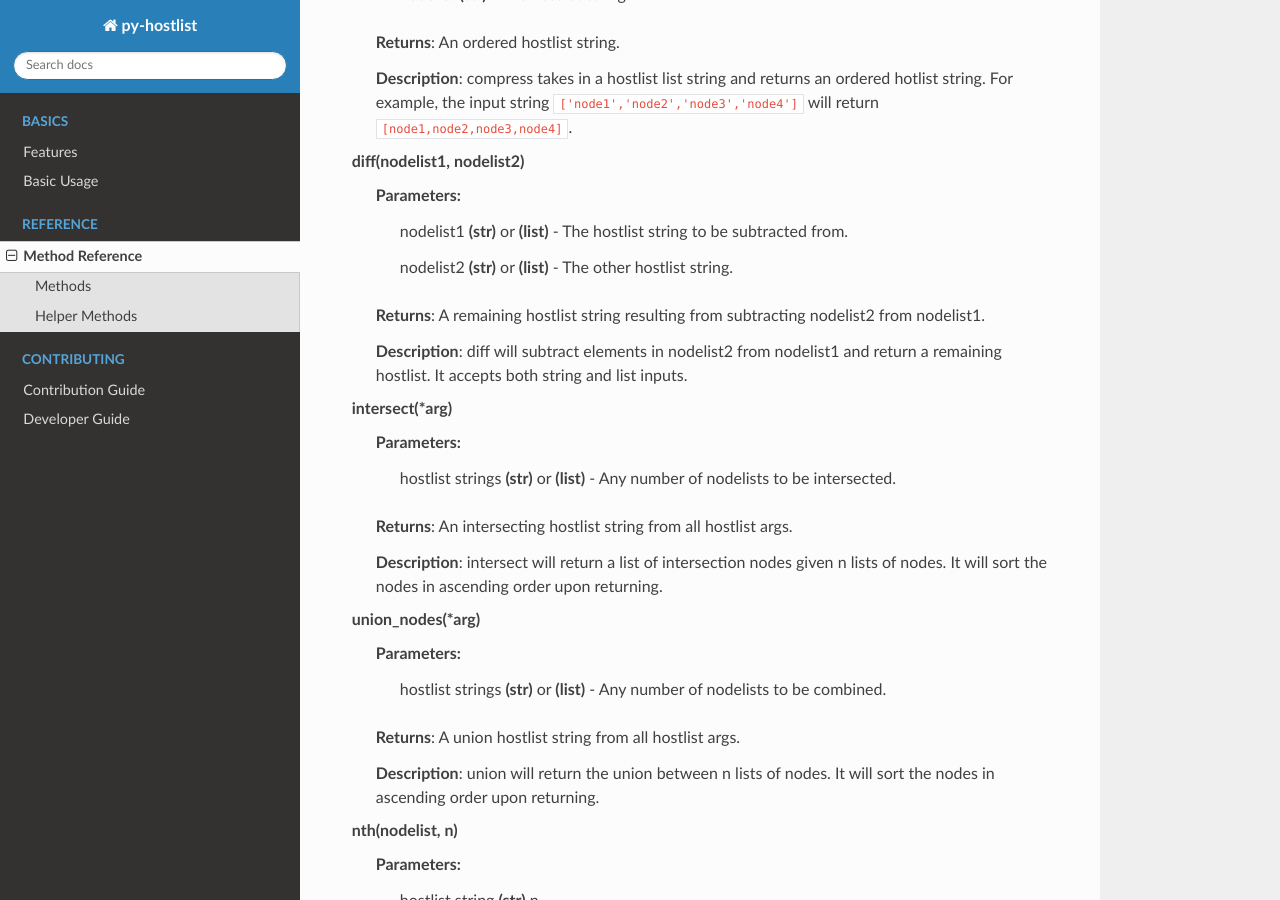
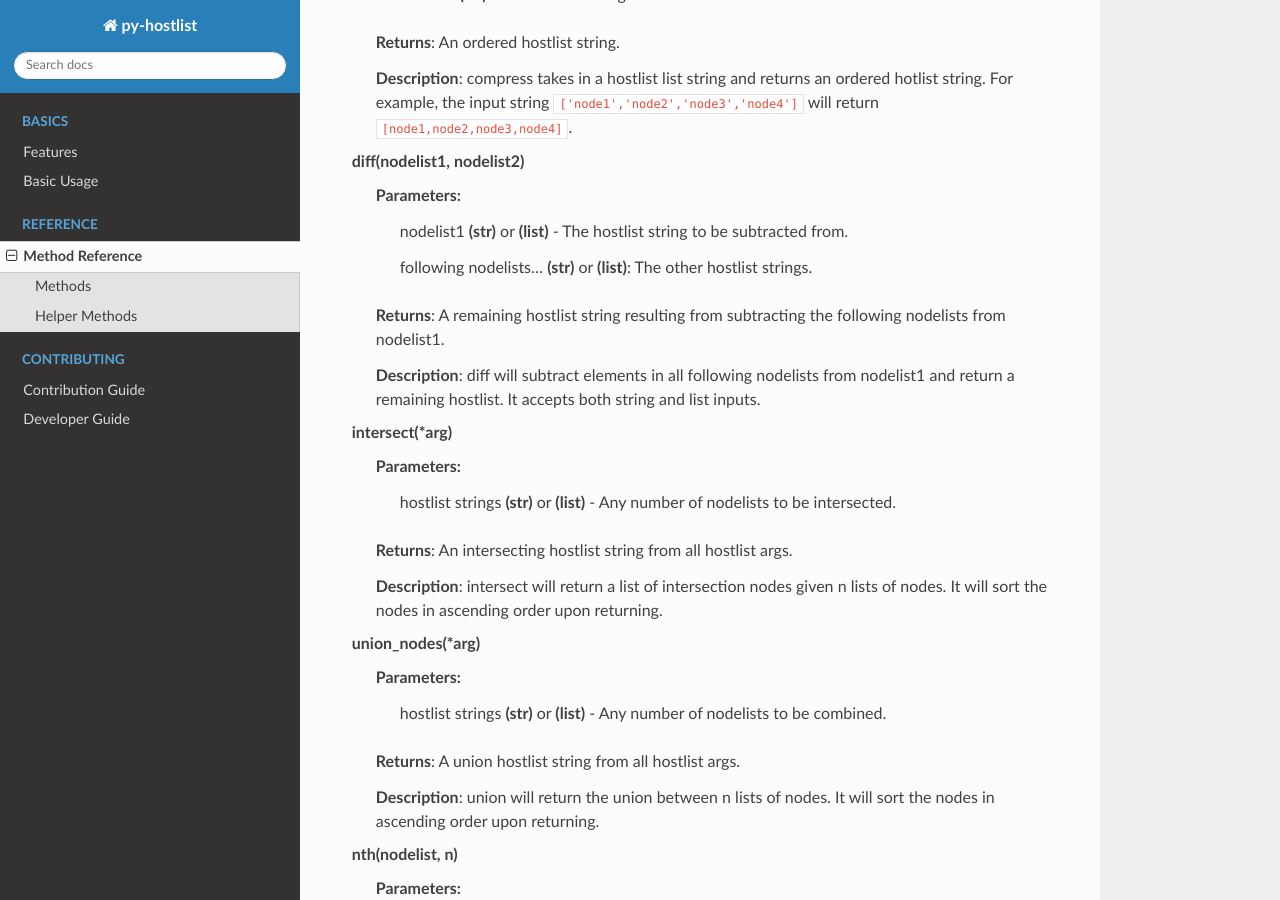
Before and after one commit to LLNL/py-hostlist, a Sphinx documentation site: the page built from docs/command_reference.rst, in a window 1280 px wide and 900 px high, scrolled down 1064 px. Built offline with Sphinx 7.4.7 and the Read the Docs theme 2.0.0, drawn with Linux system fonts in a browser that asks for light colours.

Commit message:
Fixed description of diff function.

```diff
--- a/docs/command_reference.rst
+++ b/docs/command_reference.rst
@@ -44,11 +44,11 @@ Methods
  **Parameters**:
   nodelist1 **(str)** or **(list)** - The hostlist string to be subtracted from.
 
-  nodelist2 **(str)** or **(list)** - The other hostlist string.
+  following nodelists... **(str)** or **(list)**: The other hostlist strings.
 
- **Returns**: A remaining hostlist string resulting from subtracting nodelist2 from nodelist1.
+ **Returns**: A remaining hostlist string resulting from subtracting the following nodelists from nodelist1.
 
- **Description**: diff will subtract elements in nodelist2 from nodelist1 and return a remaining hostlist. It accepts both string and list inputs.
+ **Description**: diff will subtract elements in all following nodelists from nodelist1 and return a remaining hostlist. It accepts both string and list inputs.
 
 **intersect(\*arg)**
  **Parameters**:
```
